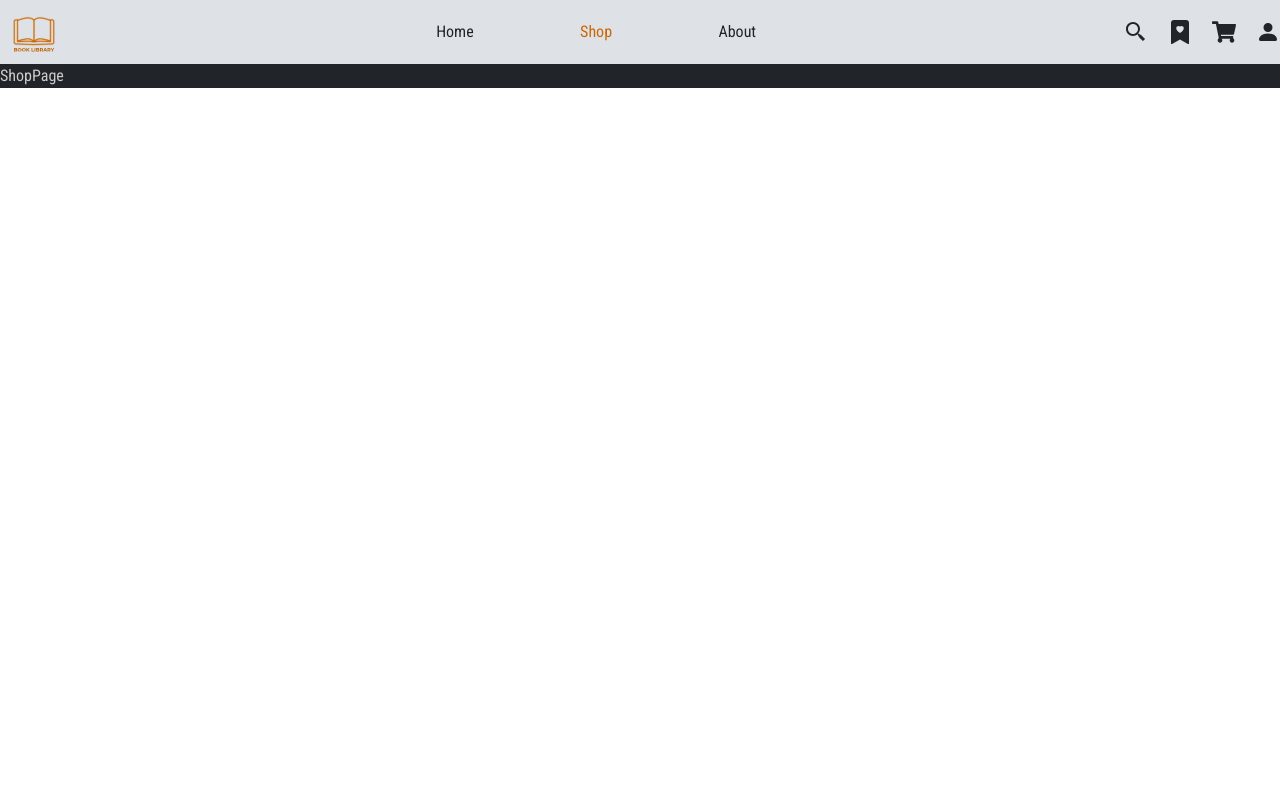
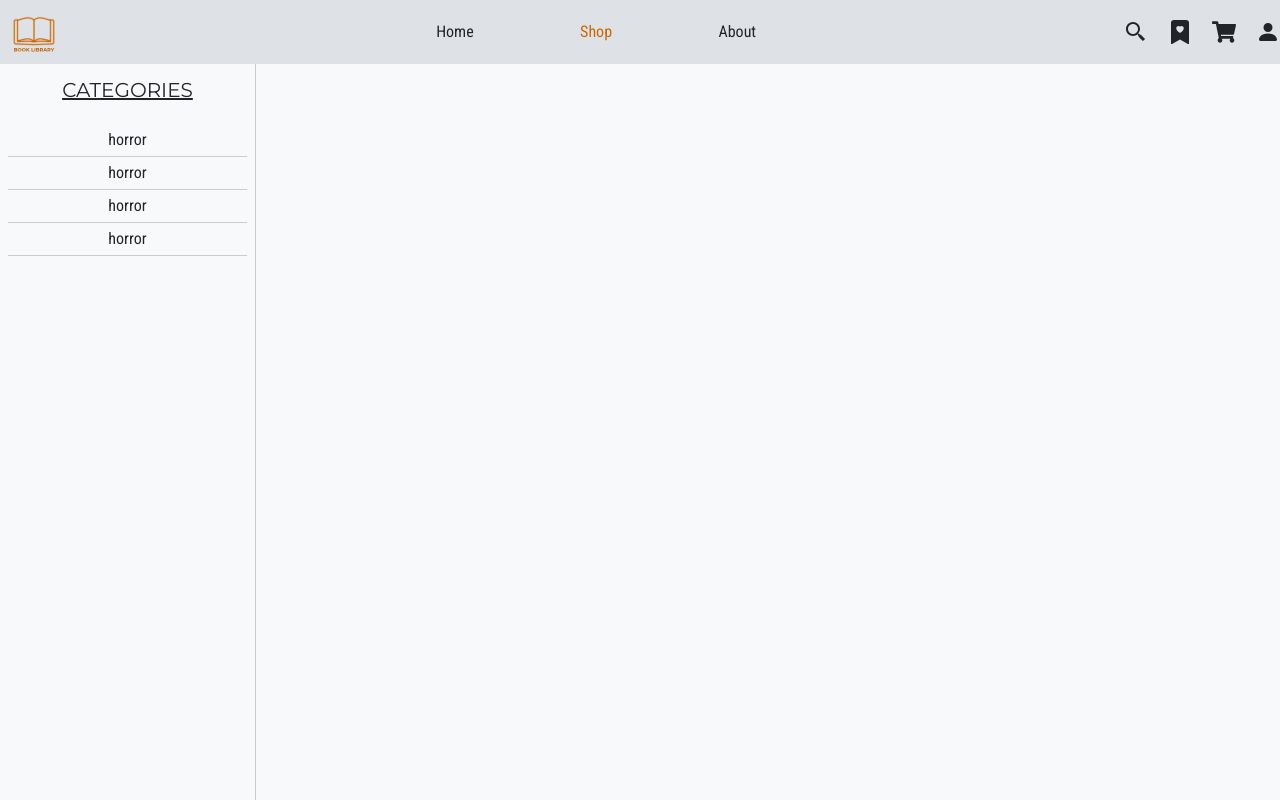
Before and after one commit to Hlaing-Htet/book-library, a React (Vite) app: page /shop in a window 1280 px wide. Built offline with nearby package versions, Linux system fonts and the light colour scheme; no server answers.

Commit message:
api service

```diff
--- a/package.json
+++ b/package.json
@@ -9,6 +9,7 @@
     "preview": "vite preview"
   },
   "dependencies": {
+    "axios": "^1.2.1",
     "daisyui": "^2.42.1",
     "framer-motion": "^7.6.19",
     "react": "^18.2.0",
--- a/src/App.jsx
+++ b/src/App.jsx
@@ -1,6 +1,7 @@
 import React from "react";
 import { BrowserRouter, Route, Routes } from "react-router-dom";
 import NavBar from "./components/NavBar";
+import ShopList from "./components/ShopList";
 import AboutPage from "./pages/AboutPage";
 import BookMarkPage from "./pages/BookMarkPage";
 import HomePage from "./pages/HomePage";
@@ -13,7 +14,9 @@ const App = () => {
       <NavBar />
       <Routes>
         <Route path="/" element={<HomePage />} />
-        <Route path="/shop" element={<ShopPage />} />
+        <Route path="/shop" element={<ShopPage />}>
+          <Route path=":name" element={<ShopList />} />
+        </Route>
         <Route path="/about" element={<AboutPage />} />
         <Route path="/bookmark" element={<BookMarkPage />} />
         <Route path="/profile" element={<ProfilePage />} />
--- a/src/components/BookCardUI.jsx
+++ b/src/components/BookCardUI.jsx
@@ -10,20 +10,31 @@ const variants = {
   hover: {
     x: 0,
     scale: [1.1, 1],
-    opacity: [0, 1],
+    rotateZ: [10, -10, 0],
+    opacity: [0.5, 1],
   },
   initial: {
     x: 0,
     scale: 1,
-    opacity: [0, 1],
+    rotateZ: [10, -10, 0],
+    opacity: [0.5, 1],
   },
 };
 
-const BookCardUI = ({ book: { image, title, price, discount } }) => {
+const BookCardUI = ({ book: { attributes } }) => {
+  const {
+    title,
+    price,
+    discount,
+    image: { data },
+  } = attributes;
+
+  const url = `http://localhost:1337${data[0].attributes.url}`;
+
   const [isHovered, setIsHovered] = useState(false);
   const bookHover = useRef(null);
   const bookLeave = useRef(null);
-  const discountPrice = price - (price * discount) / 100;
+  const discountPrice = (price - (price * discount) / 100).toFixed(2);
   const handleMouseEnter = () => {
     bookHover.current.className = "hidden";
     bookLeave.current.className = "block";
@@ -36,16 +47,20 @@ const BookCardUI = ({ book: { image, title, price, discount } }) => {
   };
   return (
     <div
-      className=" col-span-1 bg-background_color"
+      className=" col-span-1 bg-background_color "
       onMouseEnter={handleMouseEnter}
       onMouseLeave={handleMouseLeave}
     >
-      <div className=" relative">
-        <img src={image} className=" w-full" alt="" />
+      <motion.div
+        variants={variants}
+        animate={isHovered ? "hover" : "initial"}
+        className=" relative"
+      >
+        <img src={url} className=" w-full object-cover h-96" alt="" />
         <div className=" bg-primary absolute top-0 left-0 p-2">
           <span className=" text-sm">discount</span> <span>{discount}%</span>
         </div>
-      </div>
+      </motion.div>
       <motion.div
         variants={variants}
         animate={isHovered ? "hover" : "initial"}
@@ -75,7 +90,7 @@ const BookCardUI = ({ book: { image, title, price, discount } }) => {
             <RiShoppingBasketLine className=" text-xl" />
           </button>
         </div>
-        <div className=" flex justify-center gap-1 mb-2">
+        <div className=" flex justify-center gap-1 ">
           <AiOutlineStar className=" text-primary " />
           <AiOutlineStar className=" text-primary " />
           <AiOutlineStar className=" text-primary " />
--- a/src/components/NavBar.jsx
+++ b/src/components/NavBar.jsx
@@ -9,7 +9,7 @@ import { FaShoppingCart } from "react-icons/fa";
 import { BsFillPersonFill } from "react-icons/bs";
 const NavBar = () => {
   return (
-    <nav className=" sticky top-0 bg-background_gray_color">
+    <nav className=" fixed w-full top-0 bg-background_gray_color z-10">
       <div className=" container mx-auto">
         <div className=" flex items-center justify-between">
           <div className="">
--- /dev/null
+++ b/src/components/ShopList.jsx
@@ -0,0 +1,7 @@
+import React from "react";
+
+const ShopList = () => {
+  return <div>ShopList</div>;
+};
+
+export default ShopList;
--- a/src/pages/HomePage.jsx
+++ b/src/pages/HomePage.jsx
@@ -1,9 +1,21 @@
 import React from "react";
+import BookCardUI from "../components/BookCardUI";
 
+//service
+import GetBooks from "../services/GetBooks";
 const HomePage = () => {
+  const { response, loading } = GetBooks();
+  console.log(response);
+  if (loading) return null;
+
   return (
-    <div className=" bg-text_color">
-      <h1 className=" font-title">HomePage</h1>
+    <div className=" bg-background_color h-screen pt-16 overflow-auto">
+      <div className=" grid grid-cols-4 gap-5 w-3/4 mx-auto">
+        {/* <BookCardUI book={book} /> */}
+        {response.map((book) => (
+          <BookCardUI key={book.id} book={book} />
+        ))}
+      </div>
     </div>
   );
 };
--- a/src/pages/ShopPage.jsx
+++ b/src/pages/ShopPage.jsx
@@ -1,7 +1,49 @@
 import React from "react";
+import { NavLink, Outlet } from "react-router-dom";
+//service
+import GetCategories from "../services/GetCategories";
 
 const ShopPage = () => {
-  return <div className=" bg-text_color">ShopPage</div>;
+  const { response, loading } = GetCategories();
+  console.log(response);
+  return (
+    <div className=" bg-background_color h-screen pt-16">
+      <div className=" h-full grid grid-cols-5">
+        <div className=" col-span-1 h-full bg-background_color border-r">
+          <h1 className=" text-center uppercase text-xl p-3 underline text-text_color font-title">
+            categories
+          </h1>
+          <div className=" p-2">
+            <NavLink to={"horror"}>
+              <div className=" border-b p-1 hover:bg-background_gray_color ">
+                <p className=" text-text_color text-center hover:text-primary">
+                  horror
+                </p>
+              </div>
+            </NavLink>
+            <div className=" border-b p-1 hover:bg-background_gray_color ">
+              <p className=" text-text_color text-center hover:text-primary">
+                horror
+              </p>
+            </div>
+            <div className=" border-b p-1 hover:bg-background_gray_color ">
+              <p className=" text-text_color text-center hover:text-primary">
+                horror
+              </p>
+            </div>
+            <div className=" border-b p-1 hover:bg-background_gray_color ">
+              <p className=" text-text_color text-center hover:text-primary">
+                horror
+              </p>
+            </div>
+          </div>
+        </div>
+        <div className=" col-span-4 h-full bg-background_color">
+          <Outlet />
+        </div>
+      </div>
+    </div>
+  );
 };
 
 export default ShopPage;
--- /dev/null
+++ b/src/services/GetBooks.js
@@ -0,0 +1,21 @@
+import React from "react";
+import { useEffect, useState } from "react";
+import axios from "axios";
+export default function GetBooks() {
+  const [response, setResponse] = React.useState([]);
+  const [loading, setLoading] = React.useState(true);
+  const [error, setError] = useState("");
+  useEffect(() => {
+    setLoading(true);
+    setResponse(null);
+
+    axios
+      .get("http://localhost:1337/api/books?populate=image&populate=categories")
+      .then(({ data }) => {
+        setResponse(data.data);
+        setLoading(false);
+      })
+      .catch((error) => setError(error));
+  }, []);
+  return { response, loading };
+}
--- /dev/null
+++ b/src/services/GetCategories.js
@@ -0,0 +1,18 @@
+import React from "react";
+import { useEffect, useState } from "react";
+import axios from "axios";
+export default function GetCategories() {
+  const [response, setResponse] = React.useState(null);
+  const [loading, setLoading] = React.useState(true);
+  const [error, setError] = useState("");
+  useEffect(() => {
+    setLoading(true);
+    setResponse(null);
+
+    axios
+      .get("http://localhost:1337/api/categories")
+      .then(({ data }) => setResponse(data.data))
+      .catch((error) => setError(error));
+  }, []);
+  return { response, loading };
+}
```
Also changed, not shown: 1 other file (tests, documents, lock files or other folders).
